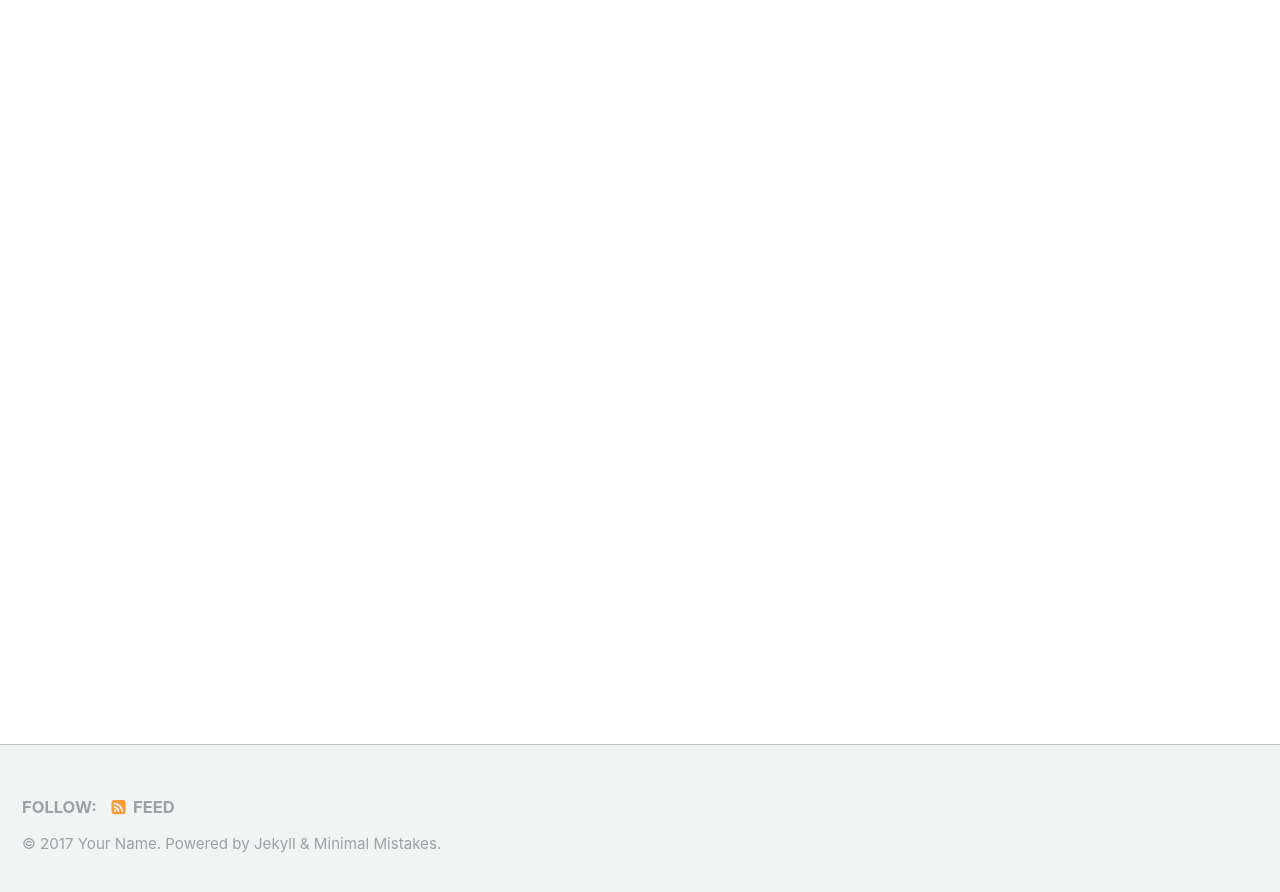
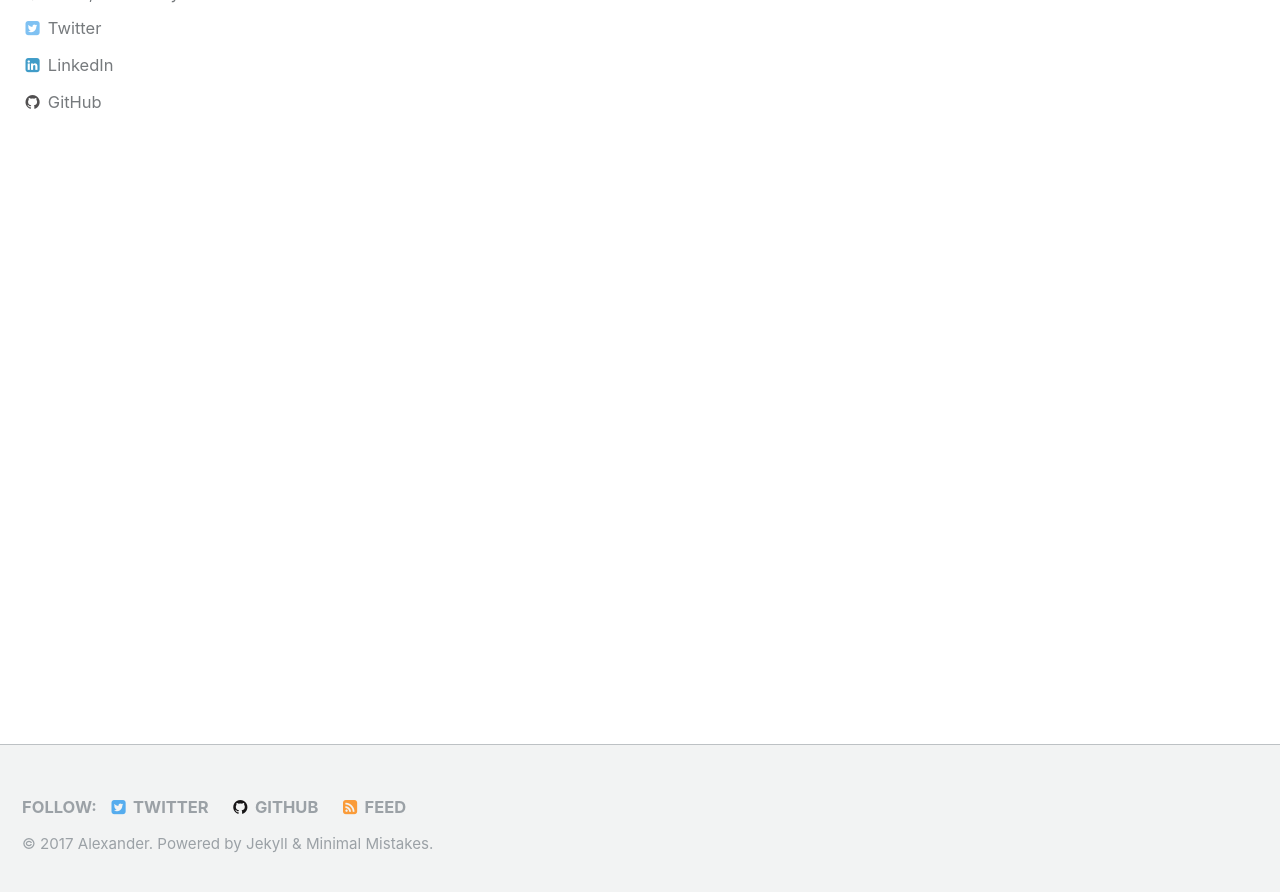
Before and after one commit to aldegoeij/aldegoeij.github.io, a Jekyll site: the page built from index.html, in a window 1280 px wide and 900 px high, scrolled down 254 px. Shown: the top 892 px of the window. Built offline with Jekyll 4.4.1, drawn with Linux system fonts in a browser that asks for light colours; the list of posts is cut into pages by our own code; some of the changed text lies outside the part shown.

Commit message:
Update _config.yml

```diff
--- a/_config.yml
+++ b/_config.yml
@@ -1,12 +1,12 @@
 # Site Settings
 locale                   : "en"
-title                    : "Site Title"
+title                    : "Tech Blog"
 title_separator          : "-"
-name                     : "Your Name"
-description              : "An amazing website."
-url                      : # the base hostname & protocol for your site e.g. "https://mmistakes.github.io"
+name                     : "Alexander"
+description              : "Business degree, Tech addiction."
+url                      : http://blog.aldg.nl # the base hostname & protocol for your site e.g. "https://mmistakes.github.io"
 baseurl                  : # the subpath of your site, e.g. "/blog"
-repository               : # GitHub username/repo-name e.g. "mmistakes/minimal-mistakes"
+repository               : aldegoeij/aldegoeij.github.io # GitHub username/repo-name e.g. "mmistakes/minimal-mistakes"
 teaser                   : # path of fallback teaser image, e.g. "/assets/images/500x300.png"
 # breadcrumbs            : false # true, false (default)
 words_per_minute         : 200
@@ -48,7 +48,7 @@ yandex_site_verification :
 
 # Social Sharing
 twitter:
-  username               :
+  username               : aldegoeij
 facebook:
   username               :
   app_id                 :
@@ -58,8 +58,8 @@ og_image                 : # Open Graph/Twitter default site image
 # - https://developers.google.com/structured-data/customize/social-profiles
 social:
   type                   : # Person or Organization (defaults to Person)
-  name                   : # If the user or organization name differs from the site's name
-  links: # An array of links to social media profiles
+  name                   : Alexander L. de Goeij # If the user or organization name differs from the site's name
+  links: https://twitter.com/aldegoeij # An array of links to social media profiles
 
 # Analytics
 analytics:
@@ -70,10 +70,10 @@ analytics:
 
 # Site Author
 author:
-  name             : "Your Name"
+  name             : "Alexander L. de Goeij"
   avatar           : # path of avatar image, e.g. "/assets/images/bio-photo.jpg"
   bio              : "I am an amazing person."
-  location         : "Somewhere"
+  location         : "Earth, but mostly Amsterdam."
   email            :
   uri              :
   bitbucket        :
@@ -82,19 +82,19 @@ author:
   flickr           :
   facebook         :
   foursquare       :
-  github           :
+  github           : aldegoeij
   gitlab           :
   google_plus      :
   keybase          :
   instagram        :
   lastfm           :
-  linkedin         : # "john-doe-12345678" (the last part of your profile url, e.g. https://www.linkedin.com/in/john-doe-12345678)
+  linkedin         : https://nl.linkedin.com/in/alexanderdegoeij # "john-doe-12345678" (the last part of your profile url, e.g. https://www.linkedin.com/in/john-doe-12345678)
   pinterest        :
   soundcloud       :
   stackoverflow    : # "123456/username" (the last part of your profile url, e.g. http://stackoverflow.com/users/123456/username)
   steam            : # "steamId" (the last part of your profile url, e.g. https://steamcommunity.com/id/steamId/)
   tumblr           :
-  twitter          :
+  twitter          : aldegoeij
   vine             :
   weibo            :
   xing             :
```
